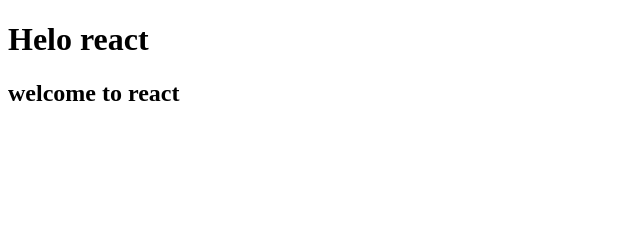
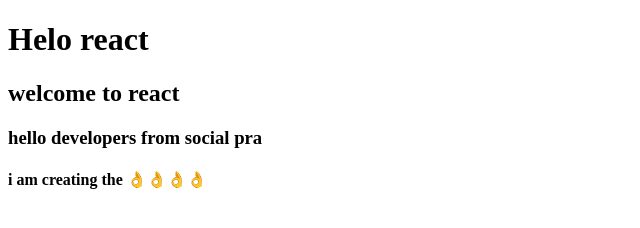
Before and after one commit to Lalitha741212/merge, a plain HTML site: page index.html in a window 1280 px wide. Shown: the whole page, without its empty margins (0-640 px from the left). Drawn offline with Linux system fonts and the light colour scheme.

Commit message:
added a line by raju

```diff
--- a/index.html
+++ b/index.html
@@ -8,5 +8,7 @@
 <body>
     <h1>Helo react </h1>
     <h2>welcome to react</h2>
+    <h3>hello developers from social pra</h3>
+    <h4>i am creating the 👌👌👌👌</h4>
 </body>
 </html>
```
